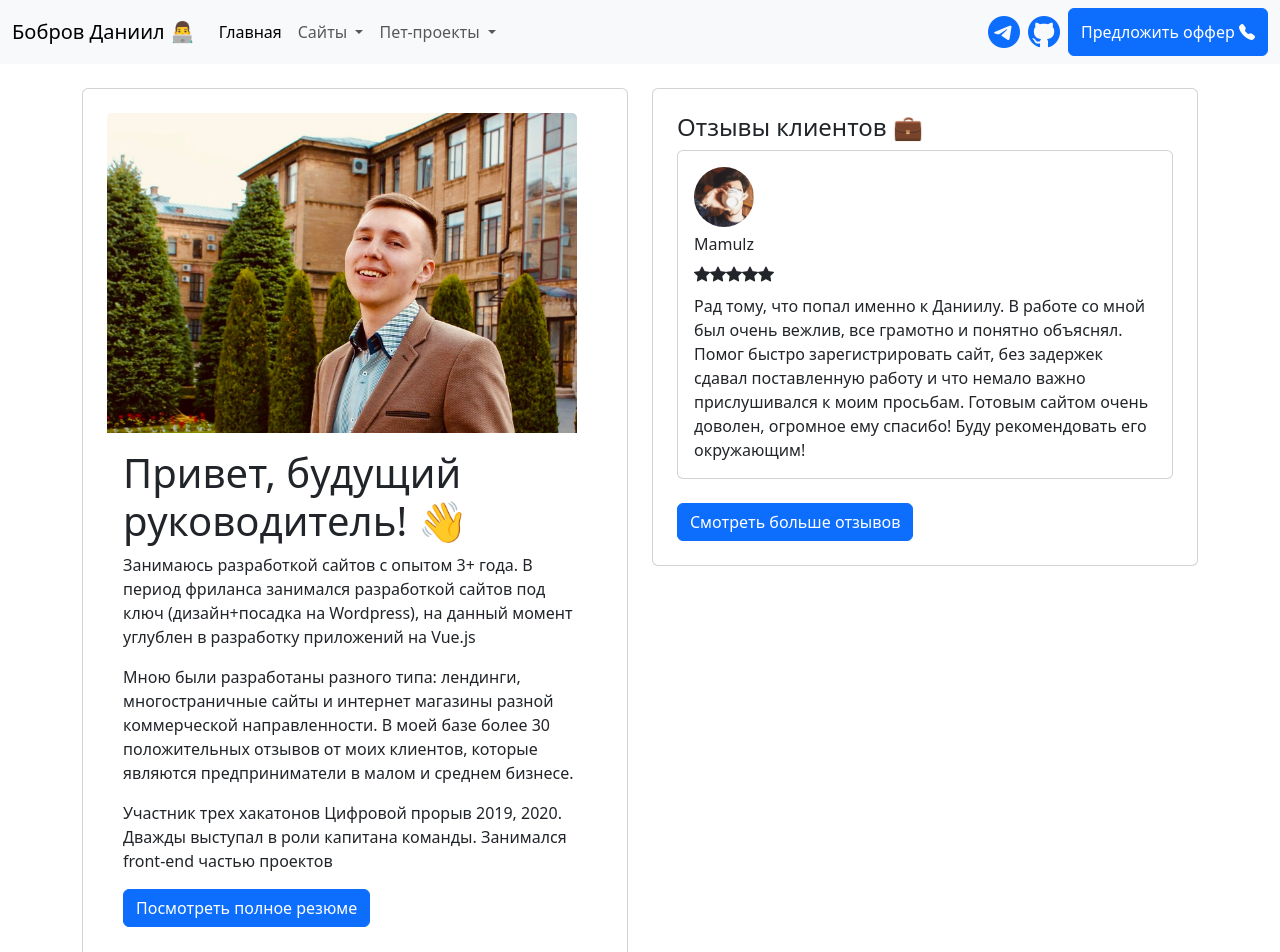
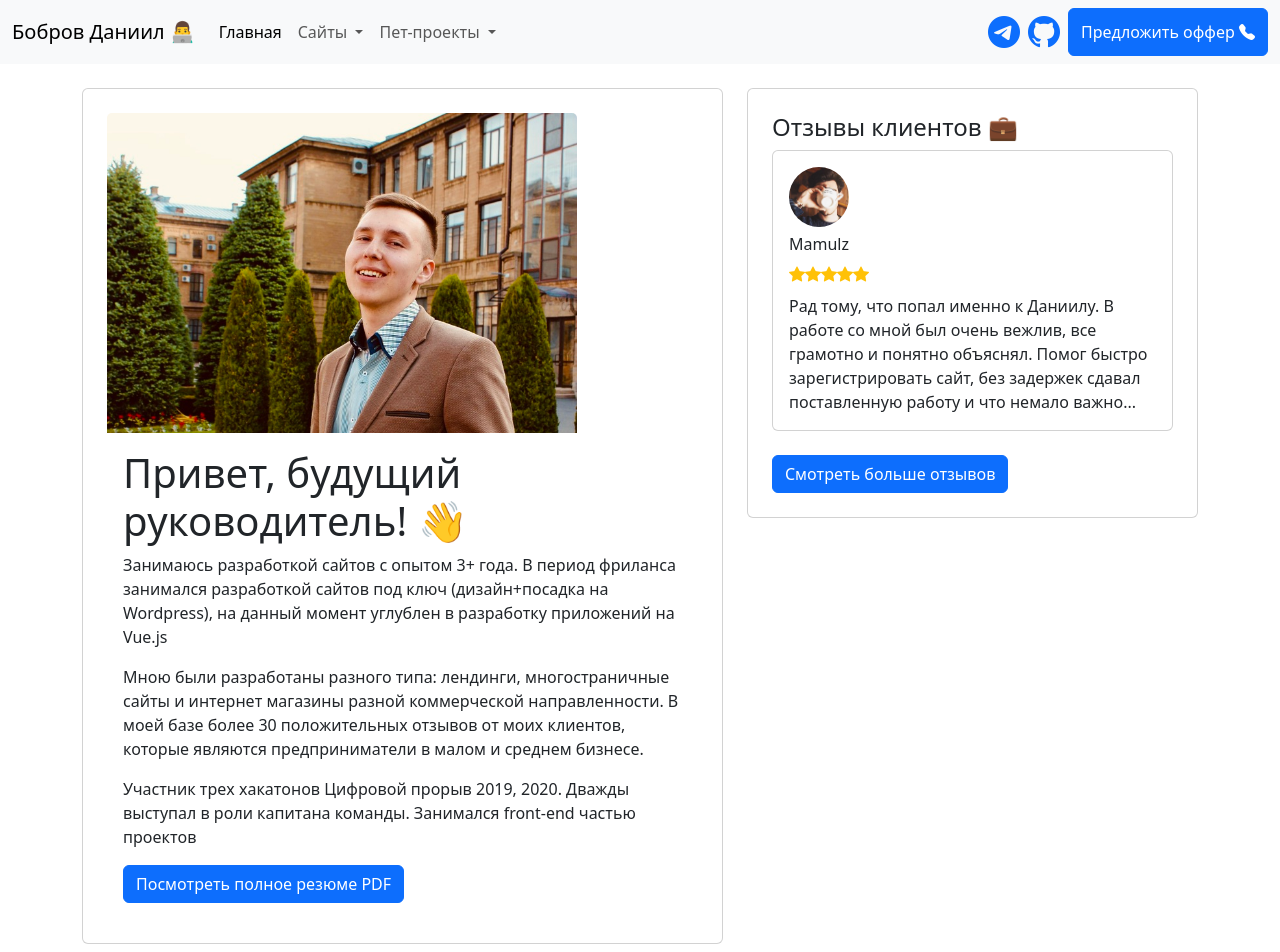
Before and after one commit to bobrov-site/portfolio, a Vue app: page / in a window 1280 px wide. Shown: the top 952 px of the page. Built offline with nearby package versions, Linux system fonts and the light colour scheme.

Commit message:
add crop review

```diff
--- a/src/components/Review-card.vue
+++ b/src/components/Review-card.vue
@@ -10,14 +10,26 @@
         <i class="bi bi-star-fill"></i>
         <i class="bi bi-star-fill"></i>
       </div>
-      <p class="card-text">{{ reviewText }}</p>
+      <p v-if="!isShowFullText" @click="showFullText()" class="card-text pointer">{{ cropText(reviewText) }}</p>
+      <p v-else class="card-text">{{ reviewText }}</p>
       <a v-if="url" :href="url" target="_blank">Перейти в профиль клиента в VK</a>
     </div>
   </div>
 </template>
 
 <script setup>
-defineProps({
+import {ref} from 'vue'
+const showFullText = () => {
+    return isShowFullText.value = !isShowFullText.value
+}
+const cropText = (text) => {
+    if (text.length > 200) {
+        return text.slice(0, 200) + '...';
+    }
+}
+const isShowFullText = ref(false);
+
+const props = defineProps({
   name: String,
   reviewText: String,
   avatarUrl: String,
@@ -32,4 +44,12 @@ defineProps({
   object-fit: cover;
   border-radius: 50px;
 }
+
+.bi-star-fill {
+    color: #ffc107;
+}
+
+.pointer {
+    cursor: pointer;
+}
 </style>
--- a/src/views/HomeView.vue
+++ b/src/views/HomeView.vue
@@ -6,7 +6,7 @@ import ReviewCard from '../components/Review-card.vue'
   <main>
     <div class="container">
       <div class="row">
-        <div class="col-lg-6">
+        <div class="col-lg-7">
           <div class="card w-100 p-4 mt-4">
             <img src="../assets/img/avatar.jpeg" class="card-img-top avatar" alt="аватарка" />
             <div class="card-body">
@@ -26,11 +26,11 @@ import ReviewCard from '../components/Review-card.vue'
                 Участник трех хакатонов Цифровой прорыв 2019, 2020. Дважды выступал в роли капитана
                 команды. Занимался front-end частью проектов
               </p>
-              <a href="#" class="btn btn-primary">Посмотреть полное резюме</a>
+              <a href="/src/assets/cv.pdf" target="_blank" class="btn btn-primary">Посмотреть полное резюме PDF</a>
             </div>
           </div>
         </div>
-        <div class="col-lg-6">
+        <div class="col-lg-5">
           <div class="card w-100 p-2 mt-4">
             <div class="card-body">
               <h4 class="card-title">Отзывы клиентов 💼</h4>
```
